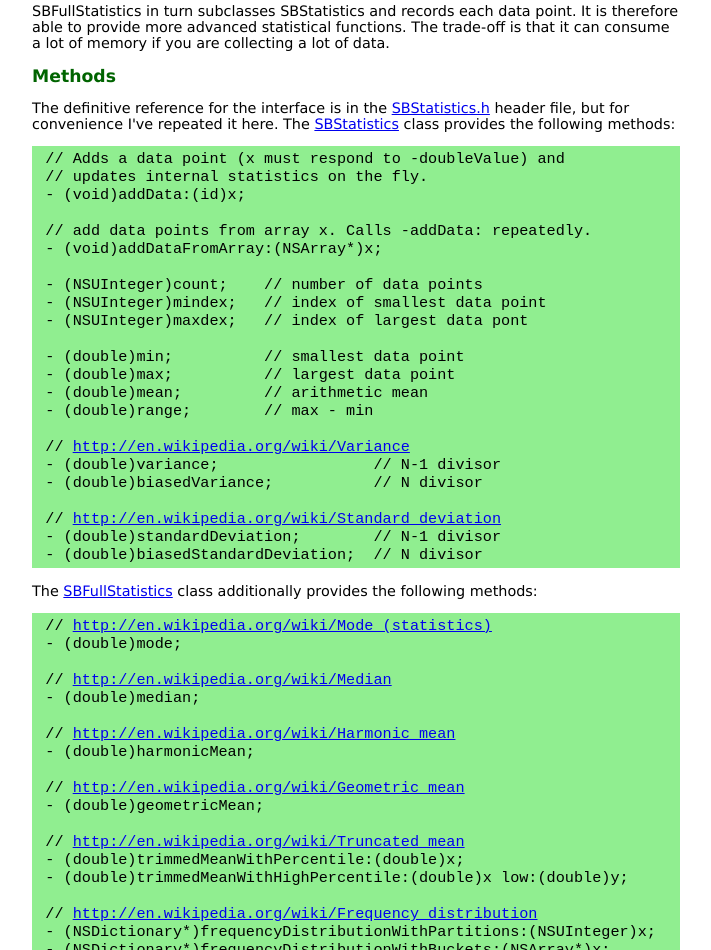
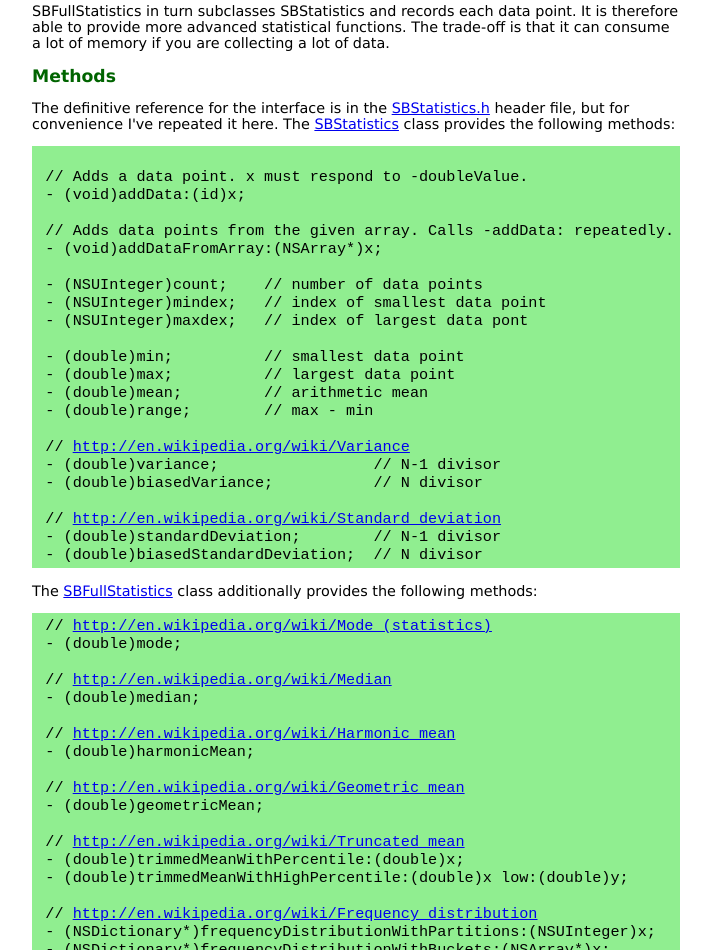
Before and after one commit to stig/Statistics, a plain HTML site: page Documentation/index.html in a window 1280 px wide. Shown: the part 841-1791 px from the top of the page, without its empty margins (284-995 px from the left). Drawn offline with Linux system fonts and the light colour scheme.

Commit message:
more doc tweaks

```diff
--- a/Documentation/index.html
+++ b/Documentation/index.html
@@ -83,11 +83,11 @@ it here. The <a
 href="http://svn.brautaset.org/Statistics/trunk/Classes/SBStatistics.m
 "> SBStatistics</a> class provides the following methods:</p>
 
-<pre><code>// Adds a data point (x must respond to -doubleValue) and
-// updates internal statistics on the fly.
+<pre><code>
+// Adds a data point. x must respond to -doubleValue.
 - (void)addData:(id)x;
 
-// add data points from array x. Calls -addData: repeatedly.
+// Adds data points from the given array. Calls -addData: repeatedly.
 - (void)addDataFromArray:(NSArray*)x;
 
 - (NSUInteger)count;    // number of data points
```
Also changed, not shown: 1 other file.
